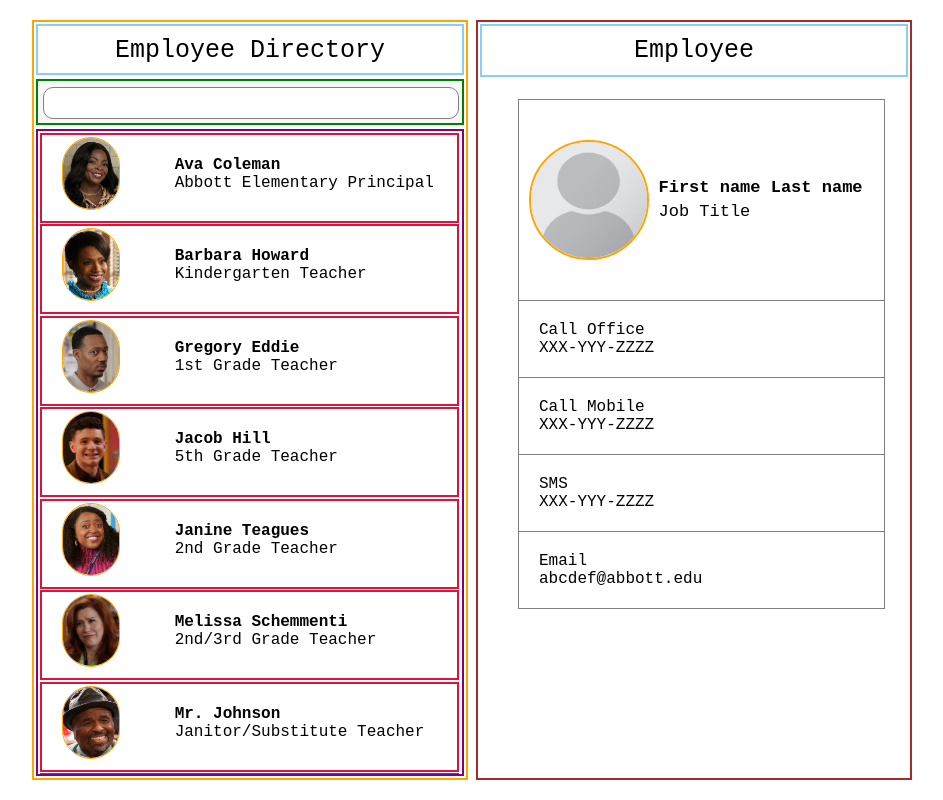
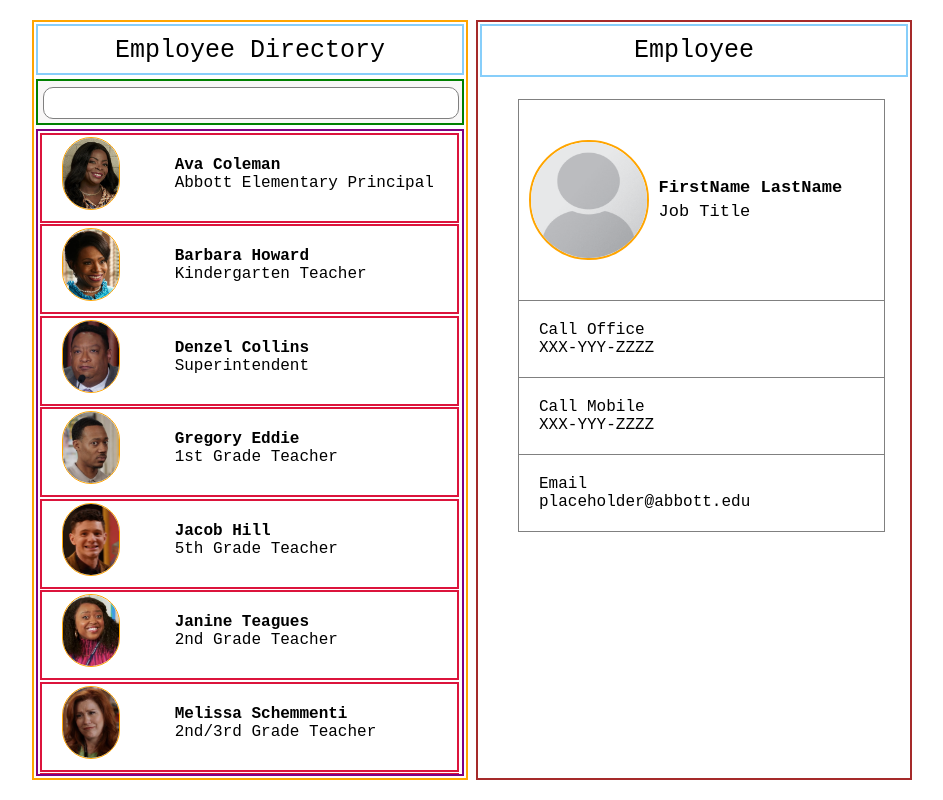
Before and after one commit to wghile/PS-EmployeeDirectory, a React (Vite) app: page / in a window 1280 px wide. Shown: the whole page, without its empty margins (176-1119 px from the left). Built offline with nearby package versions, Linux system fonts and the light colour scheme.

Commit message:
added custom emails

```diff
--- a/src/App.jsx
+++ b/src/App.jsx
@@ -7,9 +7,10 @@
 function App() {
 
   const [currentEmployee, setCurrentEmployee] = useState({
-    name: 'First name Last name',
+    name: 'FirstName LastName',
     role: 'Job Title',
-    img: photo
+    img: photo,
+    email : 'placeholder@abbott.edu',
   })
 
   function handleUserClick(employeeObject) {
--- a/src/components/EmployeeInfo.jsx
+++ b/src/components/EmployeeInfo.jsx
@@ -5,12 +5,6 @@
 
     const [officeNum, setOfficeNum] = useState('XXX-YYY-ZZZZ')
     const [mobileNum, setMobileNum] = useState('XXX-YYY-ZZZZ')
-    const [SMS, setSMS] = useState('XXX-YYY-ZZZZ')
-    const [email, setEmail] = useState('abcdef@abbott.edu')
-
-    // const [pic, setPic] = useState(photo)
-    // const [name, setName] = useState('Name')
-    // const [role, setRole] = useState('Job Title')
 
     return (
         <div className="EI">
@@ -42,19 +36,19 @@
                             </div>
                         </td>
                     </tr>
-                    <tr>
+                    {/* <tr>
                         <td>
-                            SMS
+                            Room No.
                             <div className="employee">
                                 {SMS}
                             </div>
                         </td>
-                    </tr>
+                    </tr> */}
                     <tr>
                         <td>
                             Email
                             <div className="employee">
-                                {email}
+                                {employee.email}
                             </div>
                         </td>
                     </tr>
--- a/src/components/EmployeeList.jsx
+++ b/src/components/EmployeeList.jsx
@@ -5,7 +5,7 @@
     return (
         <div className="EL">
             {employees.map((item) => {
-                return <EmployeeListItem handleUserClick = {handleUserClick} name = {item.name} role = {item.role} img = {item.img}/>
+                return <EmployeeListItem handleUserClick = {handleUserClick} name = {item.name} role = {item.role} img = {item.img} email = {item.email}/>
             })}
         </div>
     )
--- a/src/components/EmployeeListItem.jsx
+++ b/src/components/EmployeeListItem.jsx
@@ -1,7 +1,7 @@
-export default ({img, name, role, handleUserClick}) => {
+export default ({img, name, role, email, handleUserClick}) => {
 
     return (
-        <div onClick={() => {handleUserClick({name: name, role: role, img: img})}} className="ELI">
+        <div onClick={() => {handleUserClick({name: name, role: role, img: img, email: email})}} className="ELI">
             <img src={img}/>
             <ul>
                 <li>
--- a/src/components/Homepage.jsx
+++ b/src/components/Homepage.jsx
@@ -24,9 +24,15 @@
         {name: "Gregory Eddie", role: '1st Grade Teacher', img: gregory},
         {name: "Jacob Hill", role: '5th Grade Teacher', img: jacob},
         {name: "Mr. Morton", role: '8th Grade Teacher', img: mrMorton},
-        {name: "Superintendent Collins", role: 'Superintendent', img: superintendent},
+        {name: "Denzel Collins", role: 'Superintendent', img: superintendent},
     ]
 
+    employees.forEach((el) => {
+        let nameSplit = el.name.split(' ')
+        el.email = `${nameSplit[0].charAt(0).toLowerCase()}${nameSplit[1].toLowerCase()}@abbott.edu`
+    })
+
+    console.log(employees)
     employees.sort((a, b) => {
         const nameA = a.name
         const nameB = b.name
```
Also changed, not shown: 1 other file (tests, documents, lock files or other folders).
